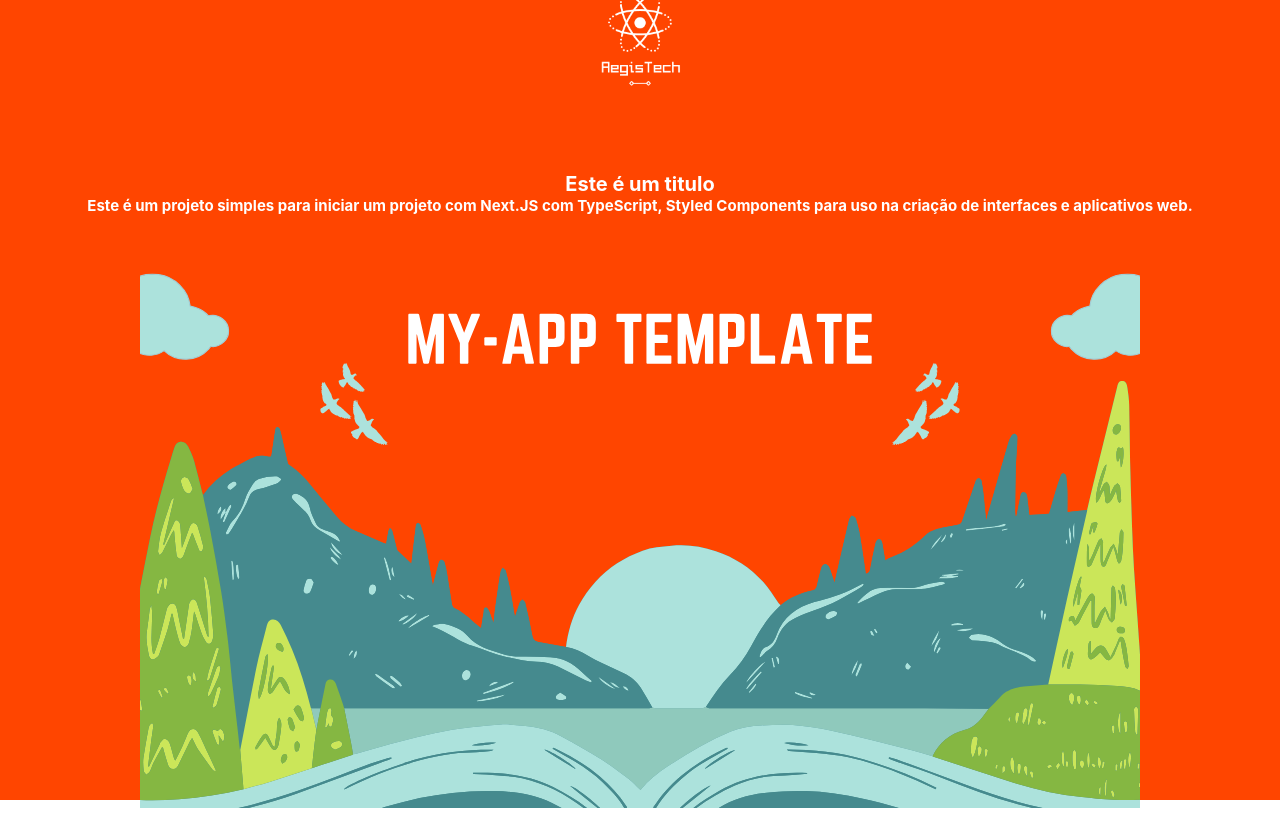
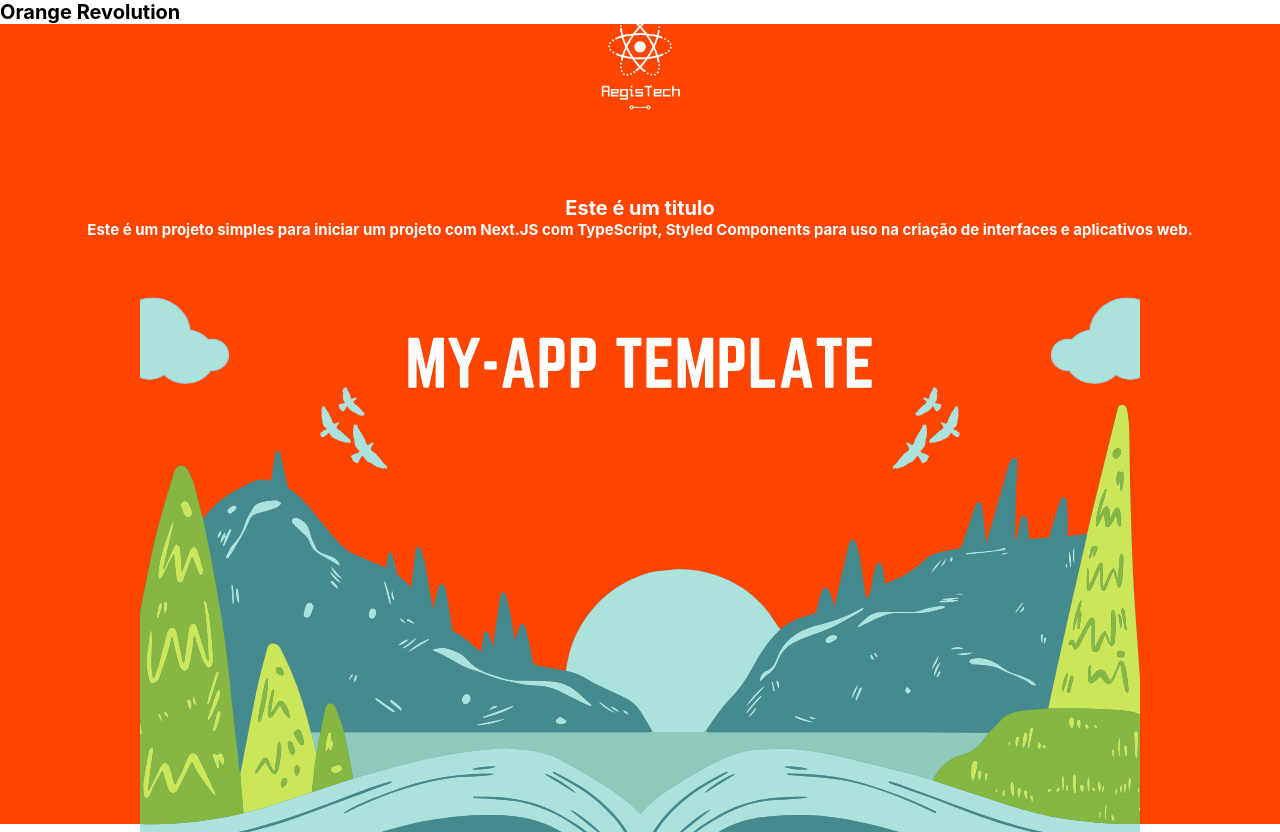
Before and after one commit to orange-squad28/orange-evolution-front, a Next.js app: page / in a window 1280 px wide. Before the commit the page ends 808 px from the top, so only its background shows below. Built offline with nearby package versions, Linux system fonts and the light colour scheme.

Commit message:
criando componente cabecalho

```diff
--- /dev/null
+++ b/src/components/Cabecalho/index.tsx
@@ -0,0 +1,9 @@
+ function Cabecalho(){
+    return(
+        <>
+        <h1>Orange Revolution</h1>
+        </>
+    )
+ }
+
+ export default Cabecalho
--- a/src/components/Main/index.tsx
+++ b/src/components/Main/index.tsx
@@ -1,8 +1,12 @@
+import Cabecalho from '../Cabecalho'
 import style from './Main.module.css'
+
 
 export default function Main() {
   return (
-    <main className={style.wrapper}>
+    <>
+     <Cabecalho/>
+     <main className={style.wrapper}>
       <img
         className={style.logo}
         src="/img/logo_day.png"
@@ -23,5 +27,8 @@ export default function Main() {
         alt="Uma montanha como caminho para a web"
       />
     </main>
+    </>
+
+
   )
 }
```
Also changed, not shown: src/components/Cabecalho/Cabecalho.module.css (added).
